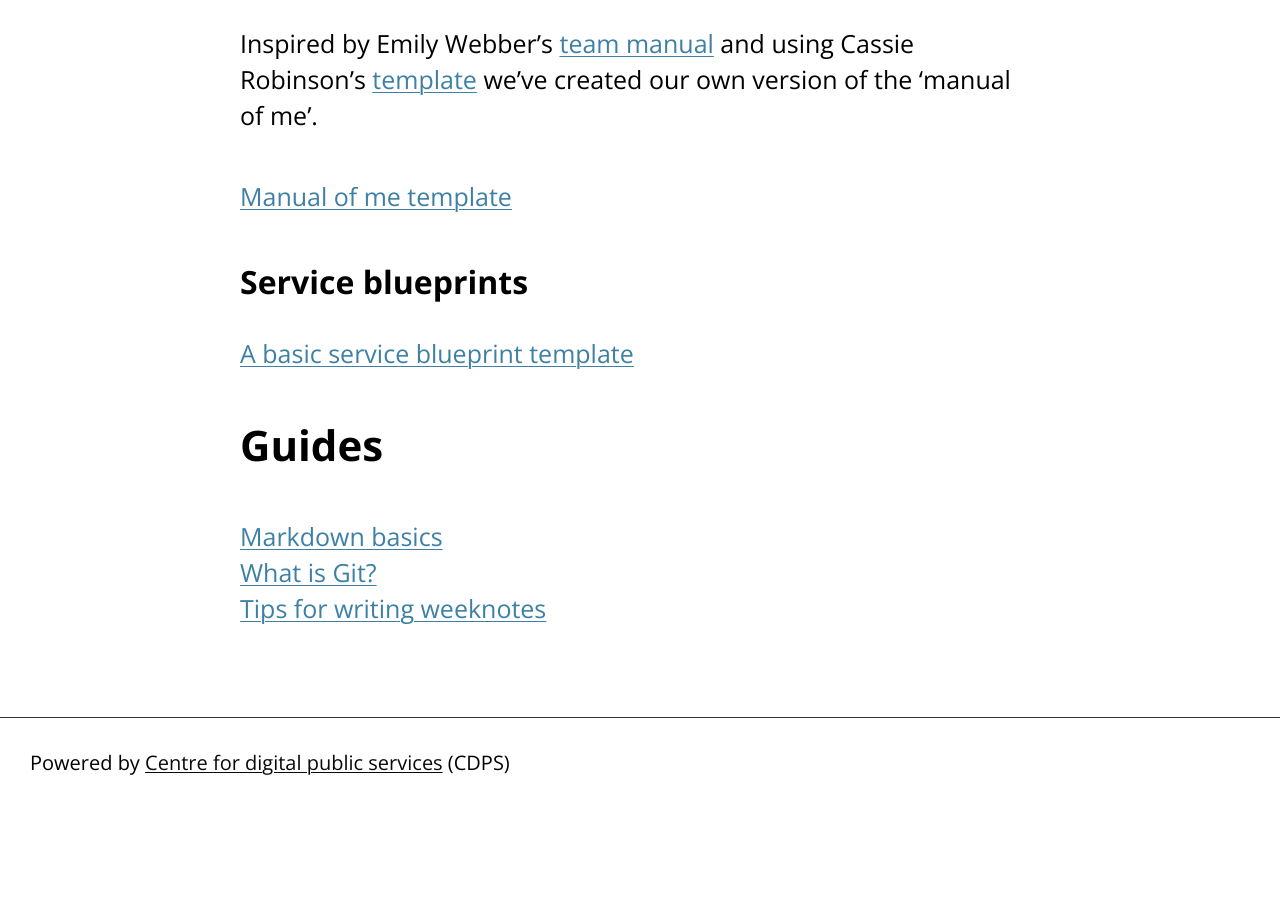
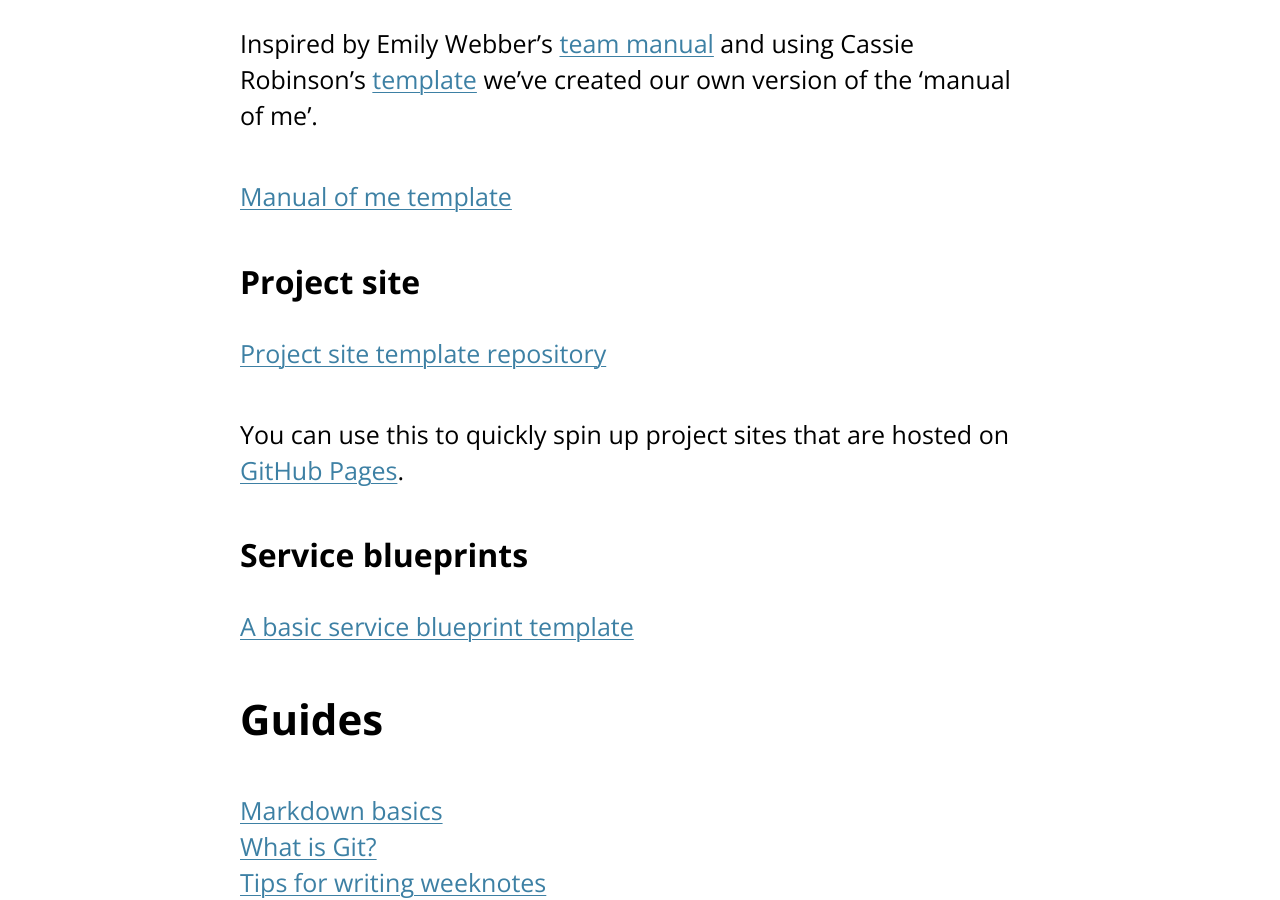
Before and after one commit to learnbymakingwales/learnbymakingwales.github.io, a Jekyll site: the page built from en/resource/index.md, in a window 1280 px wide and 900 px high, scrolled down 951 px. Built offline with Jekyll 4.4.1, drawn with Linux system fonts in a browser that asks for light colours; before the commit the page ends 1758 px from its top, so only the background shows below that.

Commit message:
Link to project site template from /resource page

```diff
--- a/en/resource/index.md
+++ b/en/resource/index.md
@@ -21,6 +21,12 @@ Inspired by Emily Webber's [team manual](https://emilywebber.co.uk/the-team-manu
 
 [Manual of me template](/en/resource/learn-by-making-manual-of-me.png)
 
+### Project site
+
+[Project site template repository](https://github.com/learnbymakingwales/project-site-template)
+
+You can use this to quickly spin up project sites that are hosted on [GitHub Pages](https://pages.github.com/).
+
 ### Service blueprints
 
 [A basic service blueprint template](/en/resource/a-basic-service-blueprint-template.png)
```
